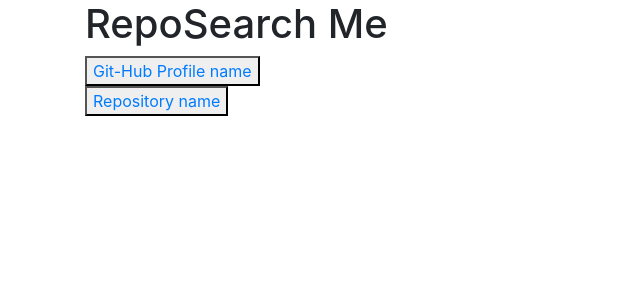
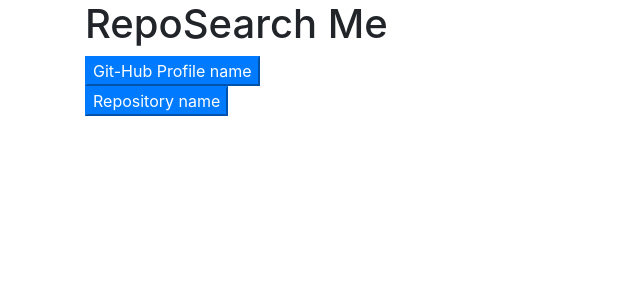
Before and after one commit to Davisdavy/repo-search, an Angular app: page /home in a window 1280 px wide. Shown: the top 300 px of the page, without its empty margins (0-640 px from the left). Built offline with nearby package versions, Linux system fonts and the light colour scheme; what @ngx-progressbar/core, @ngx-progressbar/http would draw is missing.

Commit message:
Style buttons

```diff
--- a/src/app/home/home.component.css
+++ b/src/app/home/home.component.css
@@ -0,0 +1,4 @@
+a{
+   text-decoration: none;
+   color: #fff;
+}
--- a/src/app/home/home.component.html
+++ b/src/app/home/home.component.html
@@ -3,10 +3,10 @@
     <h1>RepoSearch Me</h1>
 
     <div>
-      <button class="profile"><a routerLink='/profile' routerLinkActive='active'>Git-Hub Profile name</a></button>
+      <button class="profile btn-primary" ><a routerLink='/profile' routerLinkActive='active'>Git-Hub Profile name</a></button>
     </div>
     <div>
-      <button class="repo"><a routerLink='/repo' routerLinkActive='active'>Repository name</a></button>
+      <button class="repo btn-primary"><a routerLink='/repo' routerLinkActive='active'>Repository name</a></button>
     </div>
     </div>
     <!-- <router-outlet></router-outlet> -->
```
